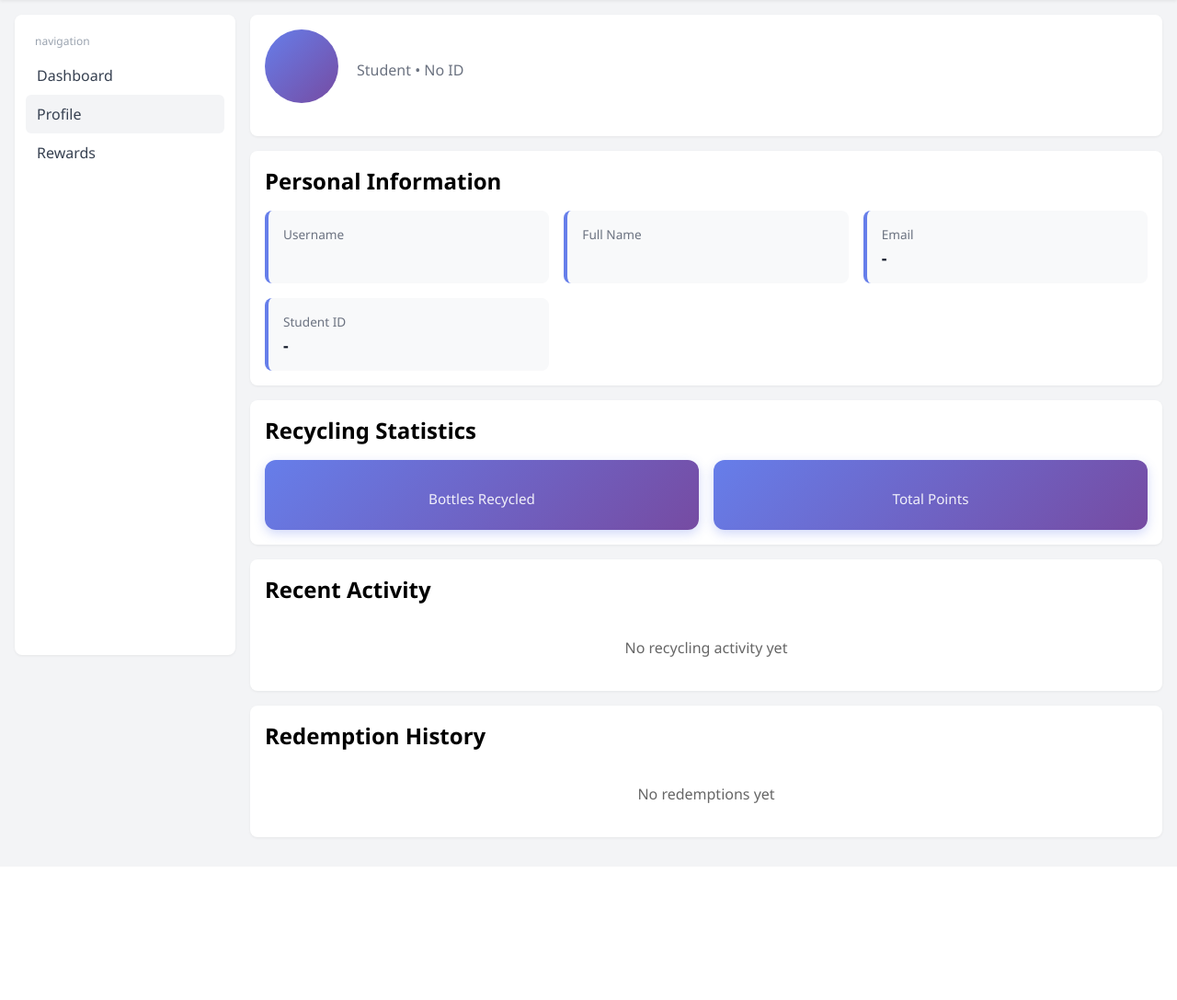
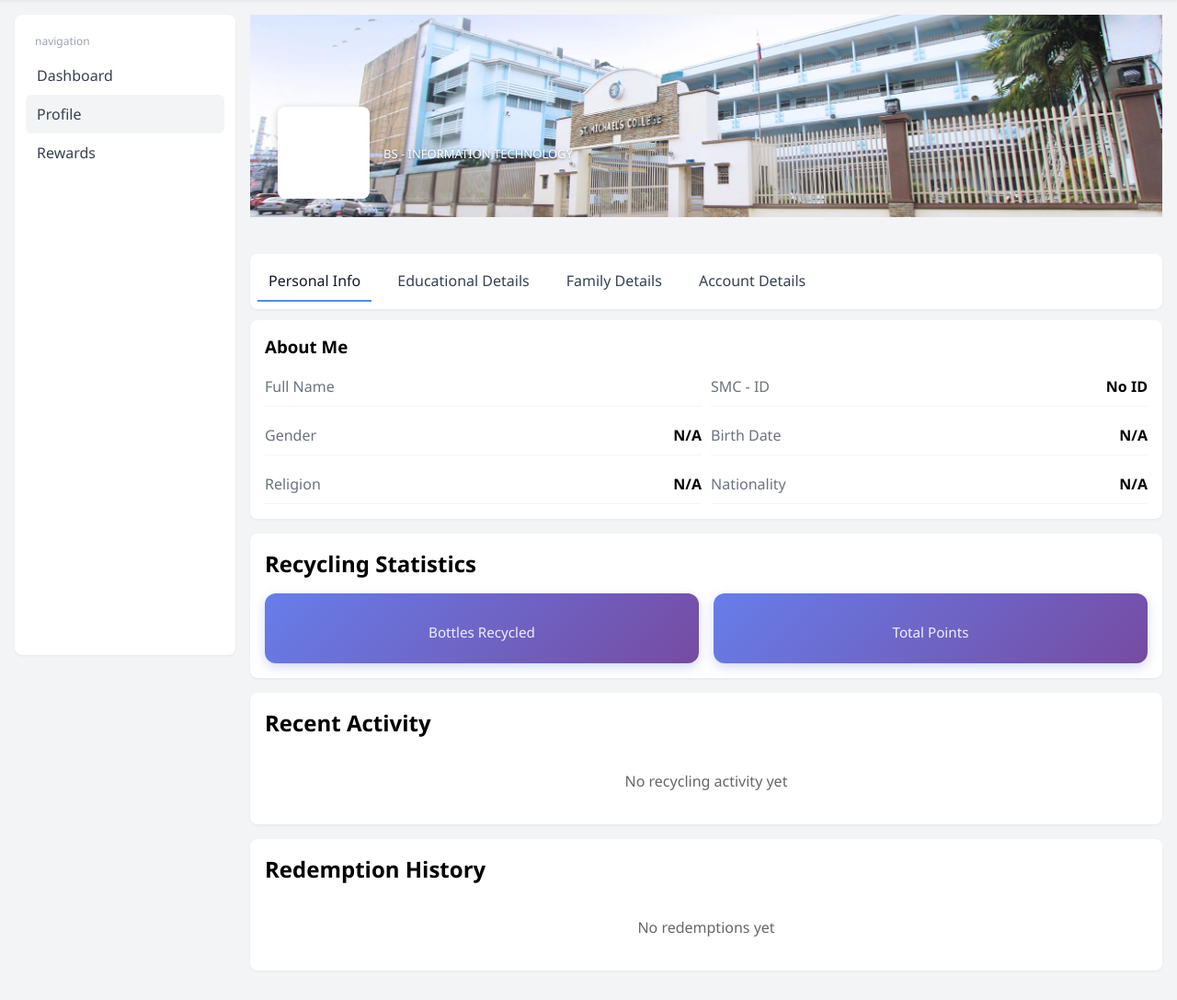
Before and after one commit to capstoneproj2025-afk/SMC_EcoDrop, a Django app: template templates/core/student_profile.html in a window 1280 px wide. Shown: the part 56-1143 px from the top of the page at 92% size. Before the commit the page ends 969 px from the top, so only its background shows below. Run offline with Django 4.2, Linux system fonts and the light colour scheme; the template is opened without the code that fills it, so the values that code supplies are empty.

Commit message:
Move cover banner and About Me section from dashboard to profile page

```diff
--- a/templates/core/student_profile.html
+++ b/templates/core/student_profile.html
@@ -1,4 +1,5 @@
 {% extends 'core/base_dashboard.html' %}
+{% load static %}
 {% block title %}Student Profile - EcoDrop{% endblock %}
 
 {% block sidebar %}
@@ -14,56 +15,61 @@
 
 {% block extra_styles %}
 <style>
-  .profile-header-card {
-    background: linear-gradient(135deg, #667eea 0%, #764ba2 100%);
-    color: white;
-    padding: 30px;
-    border-radius: 12px;
-    margin-bottom: 16px;
-    display: flex;
-    align-items: center;
-    gap: 20px;
+  .cover { position: relative !important; height: 220px !important; min-height: 220px !important; overflow: hidden; }
+  .cover-img { width: 100% !important; height: 220px !important; min-height: 220px !important; object-fit: cover !important; }
+  .profile-card {
+    position: absolute !important;
+    left: 30px !important;
+    bottom: 20px !important;
+    display: flex !important;
+    align-items: center !important;
+    gap: 15px !important;
+    z-index: 100 !important;
   }
-  .profile-avatar-large {
-    width: 80px;
-    height: 80px;
-    background: white;
-    color: #667eea;
-    border-radius: 50%;
-    display: flex;
-    align-items: center;
-    justify-content: center;
-    font-size: 2.5rem;
-    font-weight: 700;
+  .avatar-pic {
+    width: 100px !important;
+    height: 100px !important;
+    border-radius: 8px !important;
+    background: #fff !important;
+    color: #4a90e2 !important;
+    display: grid !important;
+    place-items: center !important;
+    font-weight: 700 !important;
+    font-size: 40px !important;
+    box-shadow: 0 2px 8px rgba(0,0,0,0.2) !important;
   }
-  .profile-header-info h1 {
-    margin: 0 0 8px 0;
-    font-size: 1.8rem;
+  .profile-info .name {
+    font-weight: 700 !important;
+    font-size: 22px !important;
+    color: #fff !important;
+    text-shadow: 0 2px 4px rgba(0,0,0,0.5) !important;
   }
-  .profile-header-info p {
-    margin: 0;
-    opacity: 0.9;
+  .profile-info .subtitle {
+    color: #fff !important;
+    font-size: 13px !important;
+    margin-top: 2px !important;
+    text-shadow: 0 1px 3px rgba(0,0,0,0.5) !important;
   }
+  .tabs { margin: 40px 0 12px; background:#fff; border-radius: 8px; padding: 8px; box-shadow: 0 1px 3px rgba(0,0,0,0.06); display:flex; gap:16px; }
+  .tab { padding: 10px 12px; color:#374151; text-decoration:none; border-bottom: 2px solid transparent; }
+  .tab.active { border-color:#4a90e2; color:#111827; }
   .info-grid {
     display: grid;
-    grid-template-columns: repeat(auto-fit, minmax(250px, 1fr));
-    gap: 16px;
+    grid-template-columns: 1fr 1fr;
+    gap: 10px;
+    margin-top: 10px;
   }
-  .info-card {
-    background: #f8f9fa;
-    padding: 16px;
-    border-radius: 8px;
-    border-left: 4px solid #667eea;
+  .info-grid .row {
+    display: flex;
+    justify-content: space-between;
+    padding: 10px 0;
+    border-bottom: 1px solid #f3f4f6;
   }
-  .info-card-label {
-    font-size: 0.85rem;
+  .info-grid .label {
     color: #6b7280;
-    margin-bottom: 4px;
   }
-  .info-card-value {
-    font-size: 1.1rem;
+  .info-grid .val {
     font-weight: 600;
-    color: #111827;
   }
   .stats-grid { display: grid; grid-template-columns: repeat(auto-fit, minmax(200px, 1fr)); gap: 16px; }
   .stat-card { background: linear-gradient(135deg, #667eea 0%, #764ba2 100%); color: white; padding: 24px; border-radius: 12px; text-align: center; box-shadow: 0 4px 12px rgba(102, 126, 234, 0.3); }
@@ -73,38 +79,36 @@
 {% endblock %}
 
 {% block content %}
-<section class="like-panel">
-  <div style="display: flex; align-items: center; gap: 20px; margin-bottom: 20px;">
-    <div style="width: 80px; height: 80px; background: linear-gradient(135deg, #667eea 0%, #764ba2 100%); color: white; border-radius: 50%; display: flex; align-items: center; justify-content: center; font-size: 2.5rem; font-weight: 700;">
-      {{ user.first_name|default:user.username|first|upper }}
+<!-- Banner / Cover -->
+<section class="cover" style="position: relative !important; height: 220px !important;">
+    <img src="{% static 'core/images/smcbackground.jpg' %}" alt="Campus" class="cover-img" style="width: 100%; height: 220px; object-fit: cover;">
+    <div class="profile-card" style="position: absolute !important; left: 30px !important; bottom: 20px !important; display: flex !important; z-index: 100 !important;">
+        <div class="avatar-pic" style="width: 100px; height: 100px; border-radius: 8px; background: #fff; color: #4a90e2; display: grid; place-items: center; font-weight: 700; font-size: 40px; box-shadow: 0 2px 8px rgba(0,0,0,0.2);">{{ user.first_name|default:user.username|first|upper }}</div>
+        <div class="profile-info" style="display: flex; flex-direction: column; justify-content: center;">
+            <div class="name" style="font-weight: 700; font-size: 22px; color: #fff; text-shadow: 0 2px 4px rgba(0,0,0,0.5);">{{ user.get_full_name|default:user.username }}</div>
+            <div class="subtitle" style="color: #fff; font-size: 13px; margin-top: 2px; text-shadow: 0 1px 3px rgba(0,0,0,0.5);">BS - INFORMATION TECHNOLOGY</div>
+        </div>
     </div>
-    <div>
-      <h1 style="margin: 0 0 8px 0; font-size: 1.8rem;">{{ user.first_name }} {{ user.last_name }}</h1>
-      <p style="margin: 0; color: #6b7280;">Student • {{ user_profile.student_id|default:"No ID" }}</p>
-    </div>
-  </div>
 </section>
 
+<!-- Tabs -->
+<nav class="tabs">
+    <a href="#" class="tab active">Personal Info</a>
+    <a href="#" class="tab">Educational Details</a>
+    <a href="#" class="tab">Family Details</a>
+    <a href="#" class="tab">Account Details</a>
+</nav>
+
 <section class="like-panel">
-  <h2 style="margin: 0 0 16px;">Personal Information</h2>
-  <div class="info-grid">
-    <div class="info-card">
-      <div class="info-card-label">Username</div>
-      <div class="info-card-value">{{ user.username }}</div>
+    <h3>About Me</h3>
+    <div class="info-grid">
+        <div class="row"><span class="label">Full Name</span><span class="val">{{ user.get_full_name|default:user.username }}</span></div>
+        <div class="row"><span class="label">SMC - ID</span><span class="val">{{ user_profile.student_id|default:"No ID" }}</span></div>
+        <div class="row"><span class="label">Gender</span><span class="val">N/A</span></div>
+        <div class="row"><span class="label">Birth Date</span><span class="val">N/A</span></div>
+        <div class="row"><span class="label">Religion</span><span class="val">N/A</span></div>
+        <div class="row"><span class="label">Nationality</span><span class="val">N/A</span></div>
     </div>
-    <div class="info-card">
-      <div class="info-card-label">Full Name</div>
-      <div class="info-card-value">{{ user.first_name }} {{ user.last_name }}</div>
-    </div>
-    <div class="info-card">
-      <div class="info-card-label">Email</div>
-      <div class="info-card-value">{{ user.email|default:"-" }}</div>
-    </div>
-    <div class="info-card">
-      <div class="info-card-label">Student ID</div>
-      <div class="info-card-value">{{ user_profile.student_id|default:"-" }}</div>
-    </div>
-  </div>
 </section>
 
 <section class="like-panel">
```
Also changed, not shown: templates/core/dashboard.html (+2 -76 lines).
